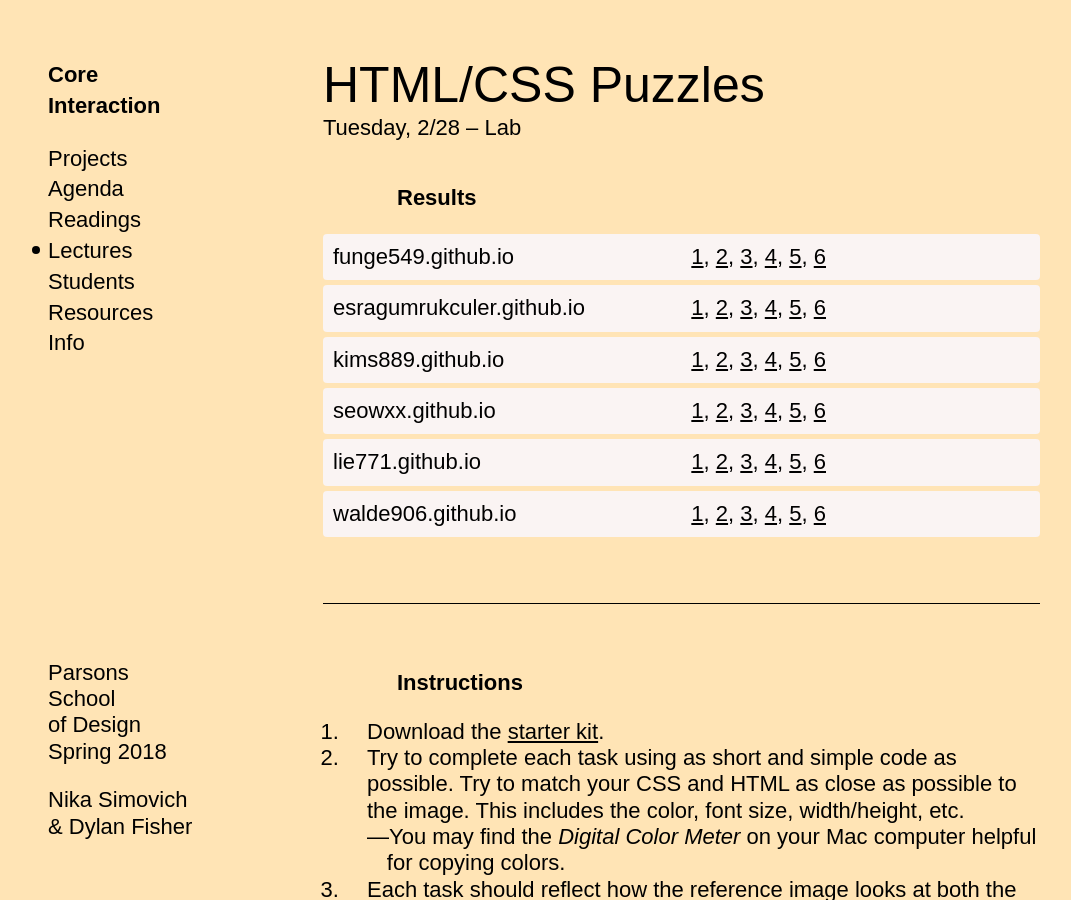
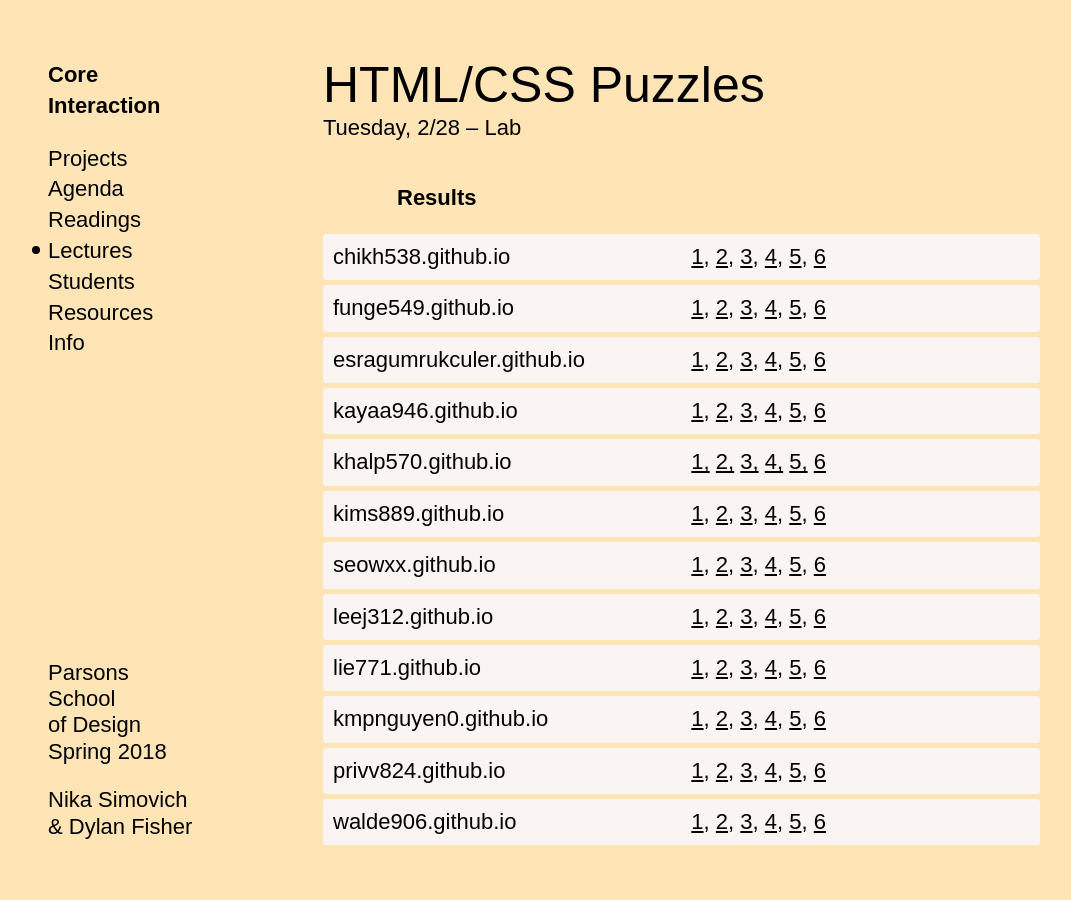
Before and after one commit to dylanfisher/ci18, a Jekyll site: the page built from _lectures/lab/html-css-puzzles.md, in a window 1280 px wide and 900 px high. Shown: the whole window, without its empty margins (12-1083 px from the left). Built offline with Jekyll 4.4.1, drawn with Linux system fonts in a browser that asks for light colours; some web fonts are replaced.

Commit message:
Week 8 lab agenda

```diff
--- a/_lectures/lab/html-css-puzzles.md
+++ b/_lectures/lab/html-css-puzzles.md
@@ -6,6 +6,13 @@ hidden:           true
 ---
 
 ### Results
+
+<table style="margin: 0 0 5px;">
+  {% assign github_username = 'chikh538.github.io' %}
+  {% assign url_base = '/html-css-puzzles/puzzle-' %}
+  <td style="width: 50%; padding: 10px;">{{ github_username }}</td>
+  <td style="width: 50%; padding: 10px;">{% for num in (1..6) %}<a href="http://{{ github_username }}{{ url_base }}{{ forloop.index }}">{{ forloop.index }}</a>{% unless forloop.index == 6 %}, {% endunless %}{% endfor %}</td>
+</table>
 
 <table style="margin: 0 0 5px;">
   {% assign github_username = 'funge549.github.io' %}
@@ -19,6 +26,25 @@ hidden:           true
   {% assign url_base = '/html-css-puzzles/puzzle-' %}
   <td style="width: 50%; padding: 10px;">{{ github_username }}</td>
   <td style="width: 50%; padding: 10px;">{% for num in (1..6) %}<a href="http://{{ github_username }}{{ url_base }}{{ forloop.index }}">{{ forloop.index }}</a>{% unless forloop.index == 6 %}, {% endunless %}{% endfor %}</td>
+</table>
+
+<table style="margin: 0 0 5px;">
+  {% assign github_username = 'kayaa946.github.io' %}
+  {% assign url_base = '/puzzle-' %}
+  <td style="width: 50%; padding: 10px;">{{ github_username }}</td>
+  <td style="width: 50%; padding: 10px;">{% for num in (1..6) %}<a href="http://{{ github_username }}{{ url_base }}{{ forloop.index }}">{{ forloop.index }}</a>{% unless forloop.index == 6 %}, {% endunless %}{% endfor %}</td>
+</table>
+
+<table style="margin: 0 0 5px;">
+  <td style="width: 50%; padding: 10px;">khalp570.github.io</td>
+  <td style="width: 50%; padding: 10px;">
+    <a href="http://khalp570.github.io/html-css-puzzles/puzzle-1/puzzle1.html">1,</a>
+    <a href="http://khalp570.github.io/html-css-puzzles/puzzle-2/index.html">2,</a>
+    <a href="http://khalp570.github.io/html-css-puzzles/puzzle-3/index.html">3,</a>
+    <a href="http://khalp570.github.io/html-css-puzzles/puzzle-4/index.html">4,</a>
+    <a href="http://khalp570.github.io/html-css-puzzles/puzzle-5/index.html">5,</a>
+    <a href="http://khalp570.github.io/html-css-puzzles/puzzle-6/index.html">6</a>
+  </td>
 </table>
 
 <table style="margin: 0 0 5px;">
@@ -36,7 +62,28 @@ hidden:           true
 </table>
 
 <table style="margin: 0 0 5px;">
+  {% assign github_username = 'leej312.github.io' %}
+  {% assign url_base = '/lab/html-css-puzzles/puzzle-' %}
+  <td style="width: 50%; padding: 10px;">{{ github_username }}</td>
+  <td style="width: 50%; padding: 10px;">{% for num in (1..6) %}<a href="http://{{ github_username }}{{ url_base }}{{ forloop.index }}">{{ forloop.index }}</a>{% unless forloop.index == 6 %}, {% endunless %}{% endfor %}</td>
+</table>
+
+<table style="margin: 0 0 5px;">
   {% assign github_username = 'lie771.github.io' %}
+  {% assign url_base = '/html-css-puzzles/puzzle-' %}
+  <td style="width: 50%; padding: 10px;">{{ github_username }}</td>
+  <td style="width: 50%; padding: 10px;">{% for num in (1..6) %}<a href="http://{{ github_username }}{{ url_base }}{{ forloop.index }}">{{ forloop.index }}</a>{% unless forloop.index == 6 %}, {% endunless %}{% endfor %}</td>
+</table>
+
+<table style="margin: 0 0 5px;">
+  {% assign github_username = 'kmpnguyen0.github.io' %}
+  {% assign url_base = '/Lab/html-css-puzzles/puzzle-' %}
+  <td style="width: 50%; padding: 10px;">{{ github_username }}</td>
+  <td style="width: 50%; padding: 10px;">{% for num in (1..6) %}<a href="http://{{ github_username }}{{ url_base }}{{ forloop.index }}">{{ forloop.index }}</a>{% unless forloop.index == 6 %}, {% endunless %}{% endfor %}</td>
+</table>
+
+<table style="margin: 0 0 5px;">
+  {% assign github_username = 'privv824.github.io' %}
   {% assign url_base = '/html-css-puzzles/puzzle-' %}
   <td style="width: 50%; padding: 10px;">{{ github_username }}</td>
   <td style="width: 50%; padding: 10px;">{% for num in (1..6) %}<a href="http://{{ github_username }}{{ url_base }}{{ forloop.index }}">{{ forloop.index }}</a>{% unless forloop.index == 6 %}, {% endunless %}{% endfor %}</td>
```
Also changed, not shown: _agendas/week-8.md (+12 -0 lines).
